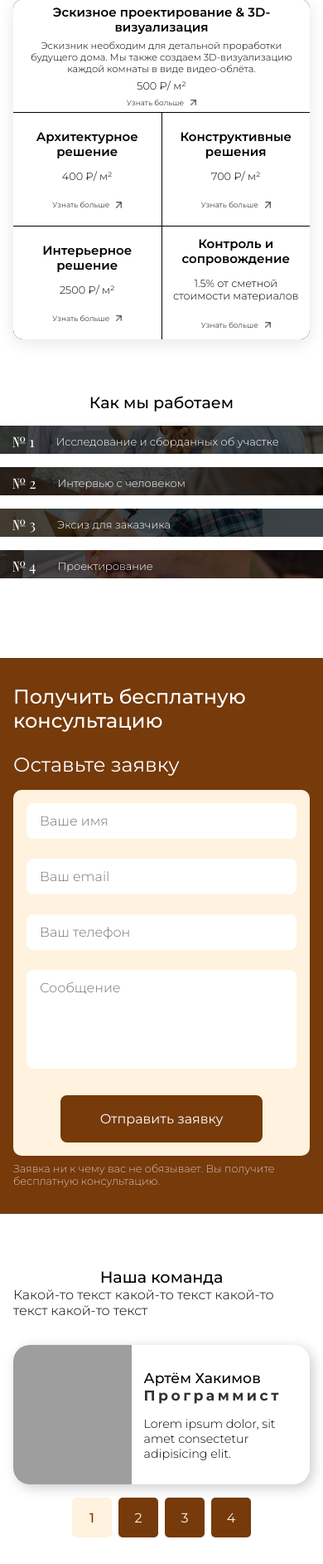
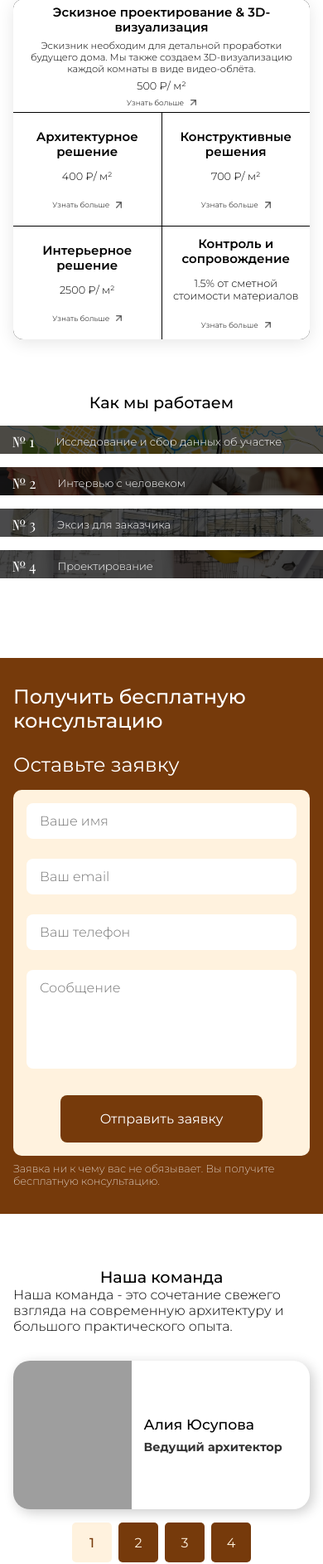
Before and after one commit to kekartem/adamanto, a FastAPI app: page / in a window 390 px wide. Shown: the part 1840-3725 px from the top of the page at 83% size. Run offline with FastAPI, Linux system fonts and the light colour scheme; parts of the project's set-up code (start-up, migrations or seed data) failed here and were passed over; grey boxes are pictures that could not be loaded.

Commit message:
added team pics

```diff
--- a/static/css/style.css
+++ b/static/css/style.css
@@ -676,11 +676,11 @@ main {
 
 .team-grid {
     display: grid;
-    grid-template-rows: repeat(2, 1fr);
-    grid-template-columns: repeat(2, 1fr);
-    gap: 48px;
-    width: 100%;
-    padding: 64px;
+    grid-template-rows: 1fr;
+    grid-template-columns: repeat(3, 1fr);
+    gap: 16px;
+    width: 100%;
+    padding: 64px 0;
     box-sizing: border-box;
 }
 
@@ -693,7 +693,6 @@ main {
 
 .team-card-left {
     width: 40%;
-    background: #FFF2DE;
     height: 100%;
     border-top-left-radius: 20px;
     border-bottom-left-radius: 20px;
@@ -701,10 +700,24 @@ main {
 }
 
 .team-card-1 {
-    background: url(../images/team/1.webp);
+    background: url(../images/team/1.jpg);
     background-size: cover;
     background-repeat: no-repeat;
-    background-position: center;
+    background-position: top;
+}
+
+.team-card-2 {
+    background: url(../images/team/2.jpg);
+    background-size: cover;
+    background-repeat: no-repeat;
+    background-position: top;
+}
+
+.team-card-3 {
+    background: url(../images/team/3.jpg);
+    background-size: cover;
+    background-repeat: no-repeat;
+    background-position: top;
 }
 
 .team-card-left img {
@@ -716,6 +729,9 @@ main {
     box-sizing: border-box;
     font-size: .9em;
     width: 60%;
+    display: flex;
+    flex-direction: column;
+    justify-content: center;
 }
 
 .team-card-right h1 {
@@ -724,9 +740,8 @@ main {
 }
 
 .team-card-right h2 {
-    font-size: 1.2em;
+    font-size: 1em;
     font-weight: 700;
-    letter-spacing: .2em;
     color: rgba(0, 0, 0, .8);
 }
 
@@ -1210,6 +1225,7 @@ footer img {
     box-sizing: border-box;
     box-shadow: none;
 }
+
 
 
 
@@ -1521,6 +1537,10 @@ footer img {
         width: 70%;
     }
 
+    .team-card {
+        aspect-ratio: 2 / 1;
+    }
+
     .slider-wrapper {
         aspect-ratio: 7 / 3;
     }
@@ -1712,7 +1732,7 @@ footer img {
     }
 
     .leaf_1 {
-        background: url(../images/work/1.webp);
+        background: url(../images/work/1.jpg);
         background-size: cover;
         background-repeat: no-repeat;
         display: flex;
@@ -1721,7 +1741,7 @@ footer img {
     }
 
     .leaf_2 {
-        background: url(../images/work/2.webp);
+        background: url(../images/work/2.jpg);
         background-size: cover;
         background-repeat: no-repeat;
         display: flex;
@@ -1731,7 +1751,7 @@ footer img {
 
     .leaf_3 {
         background-position: center;
-        background: url(../images/work/3.webp);
+        background: url(../images/work/3.jpg);
         background-size: cover;
         background-repeat: no-repeat;
         display: flex;
@@ -1740,7 +1760,7 @@ footer img {
     }
 
     .leaf_4 {
-        background: url(../images/work/4.webp);
+        background: url(../images/work/4.jpg);
         background-size: cover;
         background-repeat: no-repeat;
         display: flex;
--- a/templates/index.html
+++ b/templates/index.html
@@ -214,7 +214,7 @@
                     <h1>№ 1</h1>
                     <div class="leaf-img-container">
                     </div>
-                    <p>Исследование и сборданных об участке</p>
+                    <p>Исследование и сбор данных об участке</p>
                 </div>
                 <div class="leaf-content">Сбор данных об участке, таких как соляризация участка, роза ветров (среднегодовое направление силы ветра по месяцам), среднемесячная температура, количество дней отопительного периода, подъездные пути, движение поверхностных вод (весна/осень). Для изучения геодезического плана и исследования участка (несущая способность грунта, уровень грунтовых вод) необходима справка ГПЗУ. На основании этих данных определяем возможные технологии строительства на данном участке.</div>
             </div>
@@ -277,28 +277,29 @@
     </section>
     <section class="team">
         <h1>Наша команда</h1>
-        <p class="caption">Какой-то текст какой-то текст какой-то текст какой-то текст</p>
+        <p class="caption">Наша команда - это сочетание свежего взгляда на современную архитектуру и большого практического опыта.</p>
         <div class="team-grid">
             <div class="team-card">
                 <div class="team-card-left team-card-1">
                 </div>
                 <div class="team-card-right">
-                    <h1>Артём Хакимов</h1>
-                    <h2>Программист</h2>
-                    <p>Lorem ipsum dolor, sit amet consectetur adipisicing elit. </p>
+                    <h1>Алия Юсупова</h1>
+                    <h2 style="margin-top: 8px;">Ведущий архитектор</h2>
                 </div>
             </div>
             <div class="team-card">
-                <div class="team-card-left"></div>
-                <div class="team-card-right"></div>
+                <div class="team-card-left team-card-2"></div>
+                <div class="team-card-right">
+                    <h1>Вадим</h1>
+                    <h2 style="margin-top: 8px;">Ведущий архитектор</h2>
+                </div>
             </div>
             <div class="team-card">
-                <div class="team-card-left"></div>
-                <div class="team-card-right"></div>
-            </div>
-            <div class="team-card">
-                <div class="team-card-left"></div>
-                <div class="team-card-right"></div>
+                <div class="team-card-left team-card-3"></div>
+                <div class="team-card-right">
+                    <h1>Дядька</h1>
+                    <h2 style="margin-top: 8px;">Ведущий архитектор</h2>
+                </div>
             </div>
         </div>
         <div class="team-controls-row">
```
Also changed, not shown: static/images/team/1.png (deleted), static/images/work/1.jpg (added), static/images/work/1.webp (deleted), static/images/work/2.jpg (added), static/images/work/2.webp (deleted), static/images/work/3.jpg (added), static/images/work/3.webp (deleted), static/images/work/4.jpg (added), static/images/work/4.webp (deleted), 3 other files.
